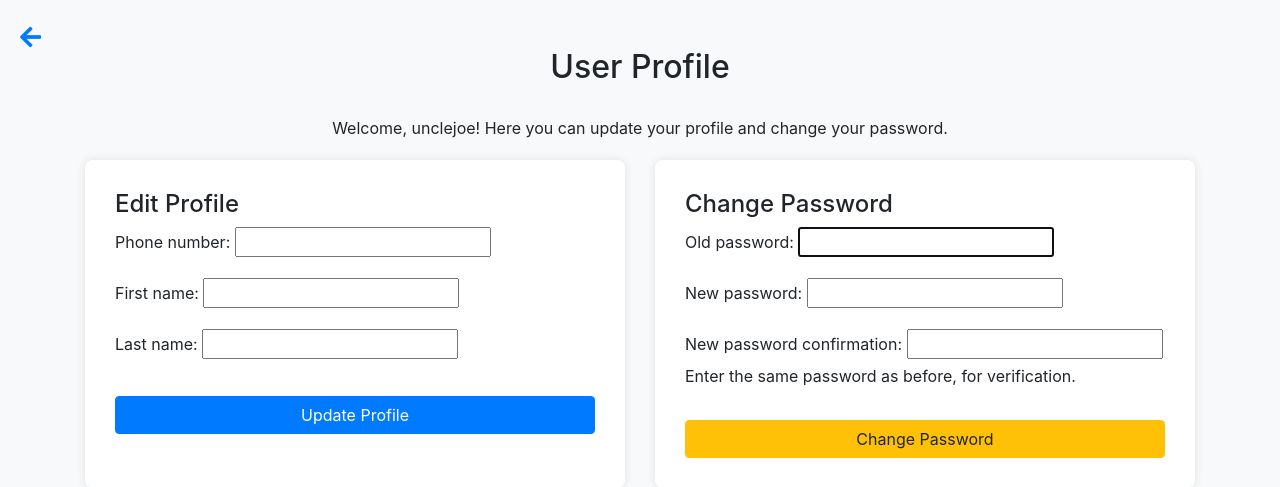
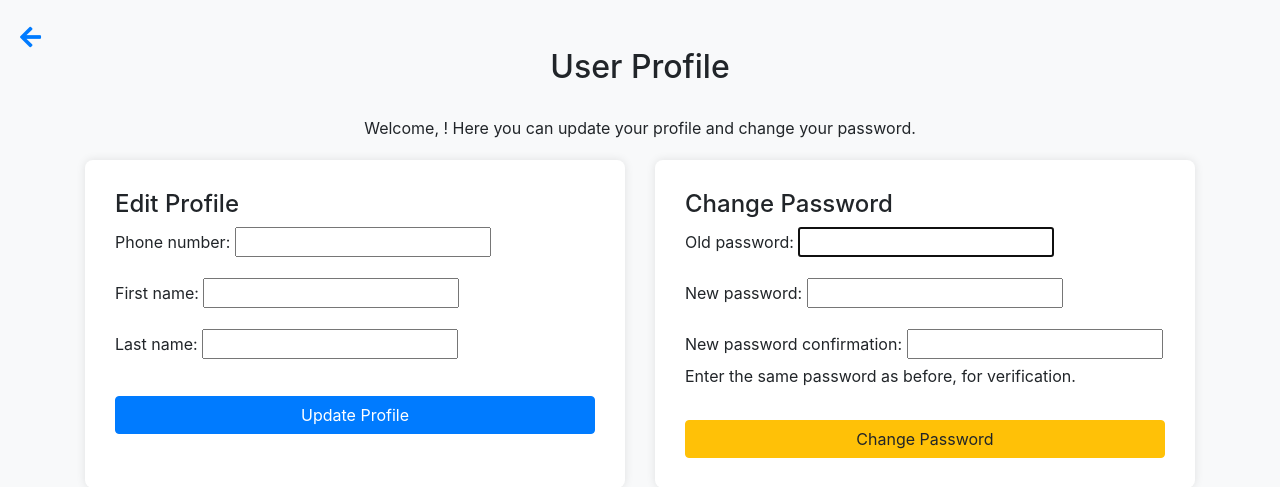
Before and after one commit to JosephAaronMusara/CommunityHealthReportingandAnalyticsPlatform, a Django app: page /profile/ in a window 1280 px wide. Shown: the top 487 px of the page. Run offline with Django 5.2, Linux system fonts and the light colour scheme; a user stored in the database is signed in; data comes from the database, SQL or seed files in the repository; some libraries are stand-ins or nearby versions.

Commit message:
Now displaying the first name, Not the user name since the username can be sometimes meaningless

```diff
--- a/reports/templates/reports/dashboard.html
+++ b/reports/templates/reports/dashboard.html
@@ -11,12 +11,12 @@
 <body class="bg-light">
     <nav class="navbar navbar-expand-lg navbar-light bg-white shadow-sm">
         <div class="container">
-            <a class="navbar-brand" href="#">Health Dashboard for <i>{{ user.username | upper }}</i> -
-                {% if user_profile.is_health_worker %}
+            <a class="navbar-brand" href="#"><i>{{ user.first_name }}`s Dashboard</i>
+                {% comment %} {% if user_profile.is_health_worker %}
                 <span><strong>Health Worker</strong></span>
                 {% else %}
                 <span><strong>Regular User</strong></span>
-                {% endif %}
+                {% endif %} {% endcomment %}
             </a>
             <button class="navbar-toggler" type="button" data-toggle="collapse" data-target="#navbarNav" aria-controls="navbarNav" aria-expanded="false" aria-label="Toggle navigation">
                 <span class="navbar-toggler-icon"></span>
--- a/reports/templates/reports/profile.html
+++ b/reports/templates/reports/profile.html
@@ -19,7 +19,7 @@
 
         <div class="text-center">
             <h2 class="page-title">User Profile</h2>
-            <p>Welcome, {{ user_profile.user.username }}! Here you can update your profile and change your password.</p>
+            <p>Welcome, {{ user_profile.user.first_name }}! Here you can update your profile and change your password.</p>
         </div>
 
         <div class="row profile-section equal-height">
@@ -30,7 +30,7 @@
                     <form method="post">
                         {% csrf_token %}
                         {{ profile_form.as_p }}
-                        <button type="submit" class="btn btn-primary btn-custom mt-3">Update Profile</button>
+                        <button type="submit" name="update_profile" class="btn btn-primary btn-custom mt-3">Update Profile</button>
                     </form>
                 </div>
             </div>
@@ -42,12 +42,12 @@
                     <form method="post">
                         {% csrf_token %}
                         {{ password_form.as_p }}
-                        <button type="submit" class="btn btn-warning btn-custom mt-3">Change Password</button>
+                        <button type="submit" name="change_password" class="btn btn-warning btn-custom mt-3">Change Password</button>
                     </form>
                 </div>
             </div>
         </div>
-    </div>
+
     <script src="{% static 'js/slim.js' %}"></script>
     <script src="{% static 'js/localversionBootstrap.js' %}"></script>
     <script>
```
